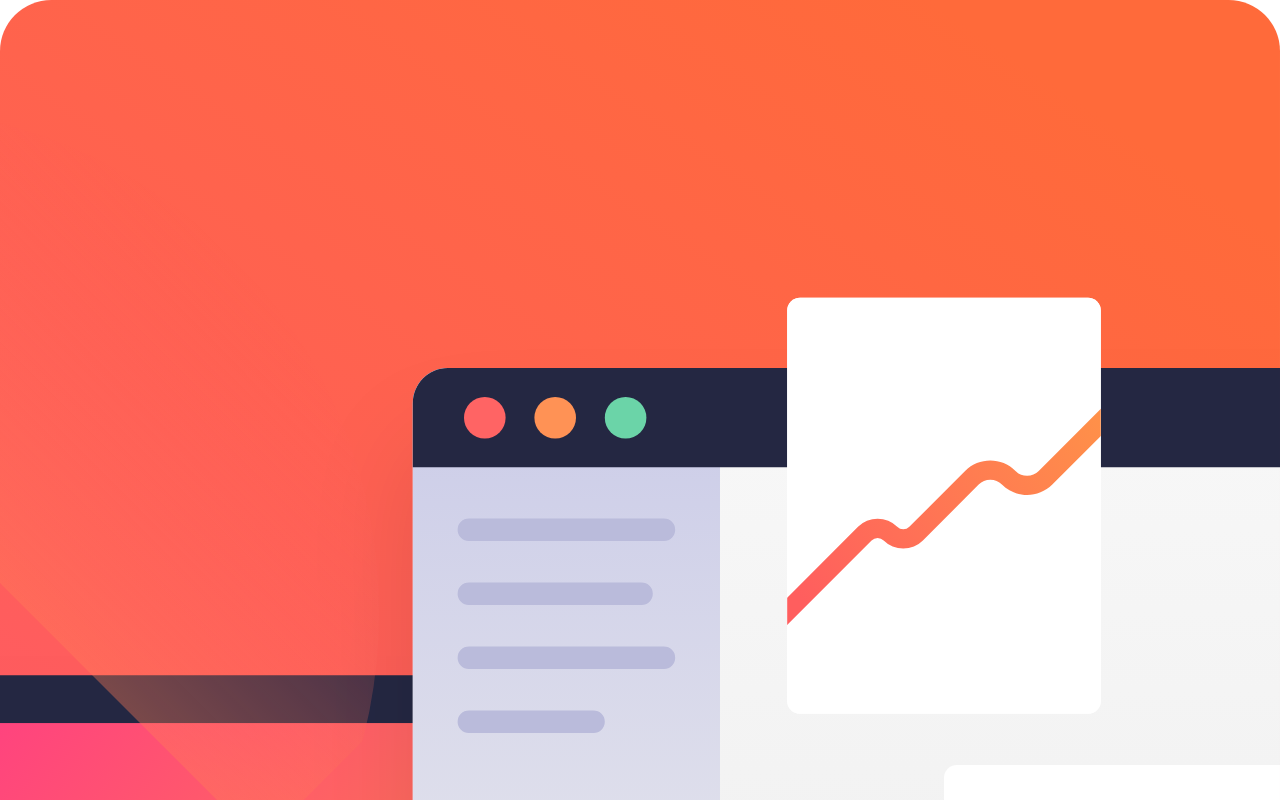
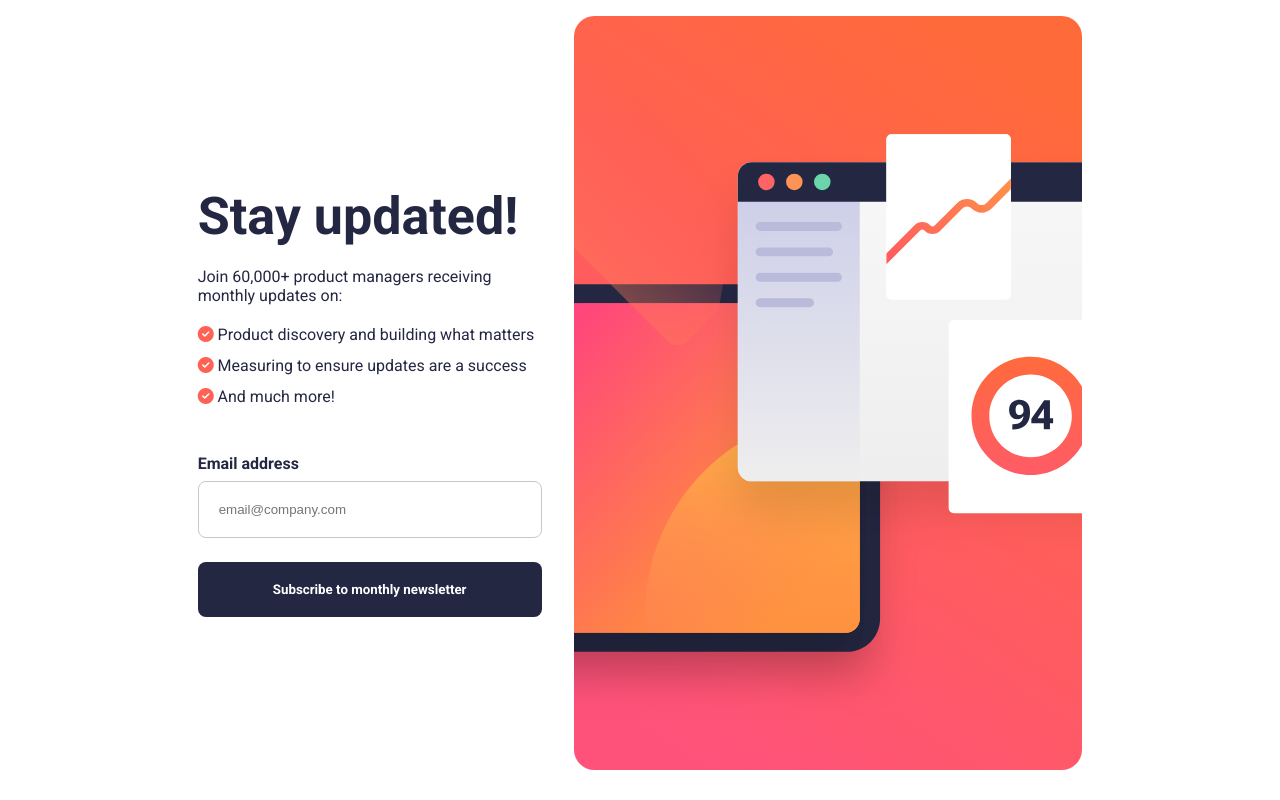
Before and after one commit to const-string-Alex/newsletter-subscribe-cc, a React (Vite) app: page / in a window 1280 px wide. Shown: the top 800 px of the page. Built offline with nearby package versions, Linux system fonts and the light colour scheme.

Commit message:
incorporated web responsiveness
- also added react router for page navigation

```diff
--- a/package.json
+++ b/package.json
@@ -11,7 +11,8 @@
   },
   "dependencies": {
     "react": "^18.2.0",
-    "react-dom": "^18.2.0"
+    "react-dom": "^18.2.0",
+    "react-router-dom": "^6.21.1"
   },
   "devDependencies": {
     "@types/react": "^18.2.43",
--- a/src/components/App/App.tsx
+++ b/src/components/App/App.tsx
@@ -1,14 +1,17 @@
 import ReactDOM from "react-dom/client";
+import { BrowserRouter, Routes, Route } from "react-router-dom";
 import "./app.css";
 
-import Graphic from "../Graphic/Graphic";
-import Information from "../Information/Information";
-import Form from "../Form/Form";
+import NewsletterSubscribe from "../../pages/NewsletterSubscribe/NewsletterSubscribe";
+import Subscribed from "../../pages/Subscribed/Subscribed";
 
 ReactDOM.createRoot(document.getElementById("root")!).render(
   <>
-    <Graphic />
-    <Information />
-    <Form />
+    <BrowserRouter>
+      <Routes>
+        <Route path="/" Component={NewsletterSubscribe} />
+        <Route path="/subscribed" Component={Subscribed} />
+      </Routes>
+    </BrowserRouter>
   </>
 );
--- a/src/components/Form/Form.tsx
+++ b/src/components/Form/Form.tsx
@@ -1,4 +1,4 @@
-import { ChangeEvent, useState } from "react";
+import { type ChangeEvent, type FormEvent, useState } from "react";
 import "./form.css";
 
 type TFormData = {
@@ -21,8 +21,14 @@ function Form() {
     });
   }
 
+  function handleFormSubmit(event: FormEvent<HTMLFormElement>) {
+    event.preventDefault();
+
+    window.location.href = "/subscribed";
+  }
+
   return (
-    <form className="subscribe-form">
+    <form onSubmit={handleFormSubmit} className="subscribe-form">
       <label htmlFor="email">Email address</label>
       <input
         type="text"
--- a/src/components/Graphic/Graphic.tsx
+++ b/src/components/Graphic/Graphic.tsx
@@ -6,7 +6,7 @@ import desktopGraphic from "/illustration-sign-up-desktop.svg";
 
 function Graphic() {
   const [screenWidth, setScreenWidth] = useState<number>(window.innerWidth);
-  const desktopWidth: number = 768;
+  const desktopWidth: number = 820;
   const [displayImg, setDisplayImg] = useState<string>("");
 
   useEffect(() => {
--- a/src/components/Graphic/graphic.css
+++ b/src/components/Graphic/graphic.css
@@ -1,3 +1,9 @@
 .newsletter-graphic {
   width: 100%;
 }
+
+@media (min-width: 820px) {
+  .newsletter-graphic {
+    padding: 1rem;
+  }
+}
--- a/src/components/Information/information.css
+++ b/src/components/Information/information.css
@@ -27,3 +27,18 @@
 .checkmark {
   color: #ff6155;
 }
+
+@media (min-width: 820px) {
+  .info {
+    width: 376px;
+  }
+
+  .info-title {
+    font-size: 3.25rem;
+  }
+
+  .info-list-header,
+  .info-list-item {
+    font-size: 1rem;
+  }
+}
--- /dev/null
+++ b/src/pages/NewsletterSubscribe/NewsletterSubscribe.tsx
@@ -0,0 +1,19 @@
+import "./newsletter-subscribe.css";
+
+import Form from "../../components/Form/Form";
+import Graphic from "../../components/Graphic/Graphic";
+import Information from "../../components/Information/Information";
+
+function NewsletterSubscribe() {
+  return (
+    <main className="newsletter-main">
+      <Graphic />
+      <div>
+        <Information />
+        <Form />
+      </div>
+    </main>
+  );
+}
+
+export default NewsletterSubscribe;
--- /dev/null
+++ b/src/pages/NewsletterSubscribe/newsletter-subscribe.css
@@ -0,0 +1,9 @@
+@media (min-width: 820px) {
+  .newsletter-main {
+    display: flex;
+    flex-direction: row-reverse;
+    align-items: center;
+    width: fit-content;
+    margin: auto;
+  }
+}
--- /dev/null
+++ b/src/pages/Subscribed/Subscribed.tsx
@@ -0,0 +1,5 @@
+function Subscribed() {
+  return <p>sub</p>;
+}
+
+export default Subscribed;
```
Also changed, not shown: 1 other file (tests, documents, lock files or other folders).
